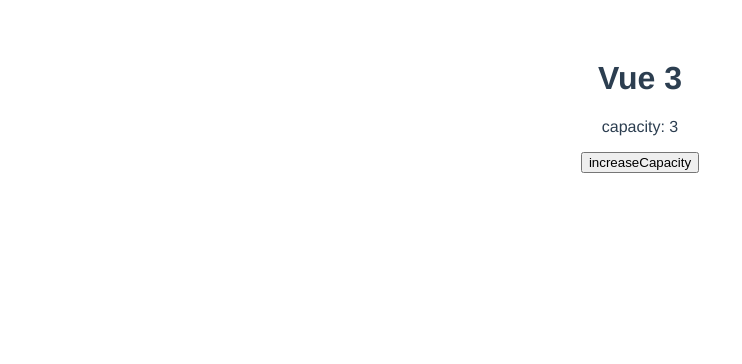
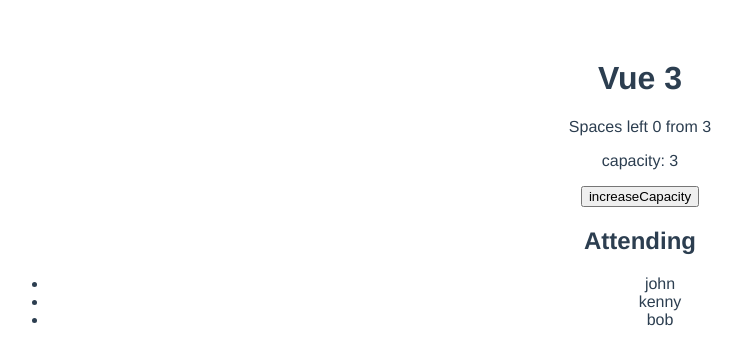
Before and after one commit to natuan62/vue3, a Vue app: page / in a window 1280 px wide. Shown: the top 364 px of the page, without its empty margins (0-742 px from the left). Built offline with nearby package versions, Linux system fonts and the light colour scheme.

Commit message:
Computed properties

```diff
--- a/src/App.vue
+++ b/src/App.vue
@@ -1,34 +1,43 @@
 <template>
   <HelloWorld msg="Vue 3" />
+  <p>Spaces left {{spaceLeft}} from {{capacity}}</p>
   <p>capacity: {{capacity}}</p>
   <button @click="increaseCapacity()">increaseCapacity</button>
+  <h2>Attending</h2>
+  <ul>
+    <li v-for="(item,index) in attending" :key="index">{{item}}</li>
+  </ul>
 </template>
 
 <script>
-import HelloWorld from './components/HelloWorld.vue'
-import {
-    ref
-} from 'vue'
+import HelloWorld from "./components/HelloWorld.vue";
+import { computed, ref } from "vue";
 
 export default {
-    name: 'App',
+  name: "App",
   components: {
-        HelloWorld
+    HelloWorld,
   },
   setup() {
     const capacity = ref(3);
+    const attending = ref(["john", "kenny", "bob"]);
+    const spaceLeft = computed(() => {
+      return capacity.value - attending.value.length;
+    });
 
     function increaseCapacity() {
-            console.log('increaseCapacity')
+      console.log("increaseCapacity");
       capacity.value++;
     }
 
     return {
       capacity,
-            increaseCapacity
-        }
-    }
-}
+      attending,
+      spaceLeft,
+      increaseCapacity,
+    };
+  },
+};
 </script>
 
 <style>
```
Lines whose indentation alone changed are shown as unchanged.
